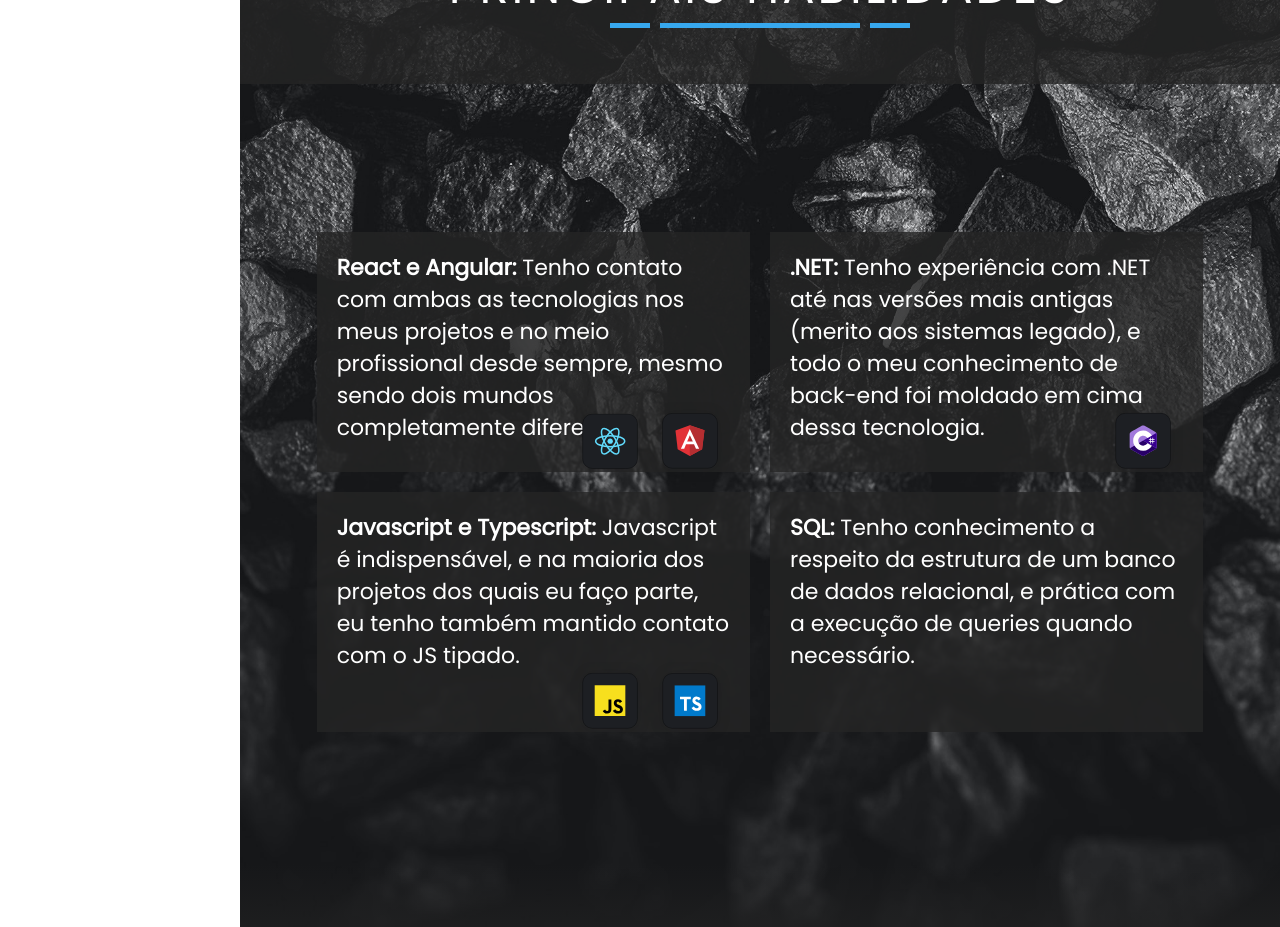
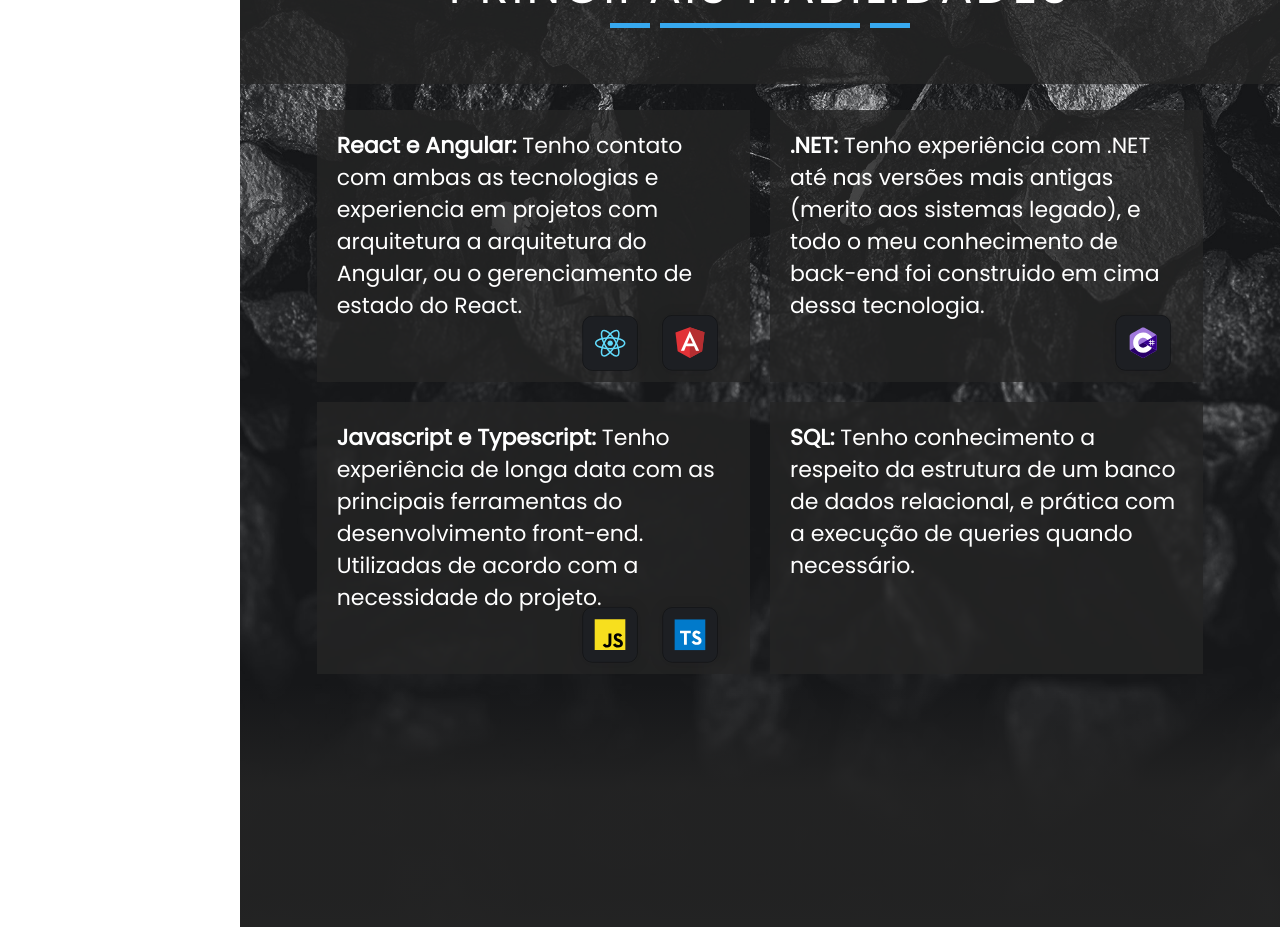
Before and after one commit to LeviAndre/portfolio, a React (Create React App) app: page / in a window 1280 px wide. Shown: the part 2320-3247 px from the top of the page. Built offline with nearby package versions, Linux system fonts and the light colour scheme.

Commit message:
layout and footer redirect fixes

```diff
--- a/src/pages/sections/About/About.jsx
+++ b/src/pages/sections/About/About.jsx
@@ -36,7 +36,7 @@ function About () {
 
                                 Tenho atuado profissionalmente como desenvolvedor ha pouco mais de um ano cuidando da manutenção e desenvolvimento de novas features para as plataformas
                                 das quais eu sou responsável, ambos em front-end e back-end. Estou empolgado com o futuro da minha carreira como desenvolvedor e ansioso para aprender e
-                                apromirar cada vez mais a qualidade do meu código.
+                                aprimorar cada vez mais a qualidade do meu código.
                             </p>
                         </div>
                     </div>
@@ -57,7 +57,7 @@ function About () {
                     <div className="col-12 d-flex flex-column justify-content-between align-items-center">
                         <div className="col-xxl-9 col-xl-12 d-flex flex-wrap justify-content-center anim3">
                             <div className="textoP col-11 col-xl-5 transparent-dark-bg skill-box">
-                                <p className="h-75"><b>React e Angular:</b> Tenho contato com ambas as tecnologias nos meus projetos e no meio profissional desde sempre, mesmo sendo dois mundos completamente diferentes.</p>
+                                <p className="h-75"><b>React e Angular:</b> Tenho contato com ambas as tecnologias e experiencia em projetos com arquitetura a arquitetura do Angular, ou o gerenciamento de estado do React.</p>
                                 <div>
                                     <img src={reactIcon} alt="" className="tech-icon"/>
                                     <img src={angularIcon} alt="" className="tech-icon"/>
@@ -65,14 +65,14 @@ function About () {
                             </div>
 
                             <div className="textoP col-11 col-xl-5 transparent-dark-bg skill-box">
-                                <p className="h-75"><b>.NET:</b> Tenho experiência com .NET até nas versões mais antigas (merito aos sistemas legado), e todo o meu conhecimento de back-end foi moldado em cima dessa tecnologia. </p>
+                                <p className="h-75"><b>.NET:</b> Tenho experiência com .NET até nas versões mais antigas (merito aos sistemas legado), e todo o meu conhecimento de back-end foi construido em cima dessa tecnologia. </p>
                                 <div>
                                     <img src={csharpIcon} alt="" className="tech-icon"/>
                                 </div>
                             </div>
 
                             <div className="textoP col-11 col-xl-5 transparent-dark-bg skill-box">
-                                <p className="h-75"><b>Javascript e Typescript:</b> Javascript é indispensável, e na maioria dos projetos dos quais eu faço parte, eu tenho também mantido contato com o JS tipado.</p>
+                                <p className="h-75"><b>Javascript e Typescript:</b> Tenho experiência de longa data com as principais ferramentas do desenvolvimento front-end. Utilizadas de acordo com a necessidade do projeto.</p>
                                 <div>
                                     <img src={jsIcon} alt="" className="tech-icon"/>
                                     <img src={tsIcon} alt="" className="tech-icon"/>
--- a/src/pages/sections/About/style.scss
+++ b/src/pages/sections/About/style.scss
@@ -17,7 +17,7 @@
 }
 
 .skills-session {
-    height: 80rem;
+    // height: 80rem;
 }
 
 .textBox p {
@@ -152,7 +152,7 @@
 }
 
 .skill-box {
-    height: 15rem;
+    height: 17rem;
     margin: 10px;
     padding: 20px;
 
--- a/src/pages/sections/Contact/Contact.jsx
+++ b/src/pages/sections/Contact/Contact.jsx
@@ -23,14 +23,14 @@ function Contact() {
 
                 <div className="contact-container">
                     <div className="textoP col-xxl-6 col-xl-6 col-12">
-                        <p><a href="" className="text-light d-flex align-items-center"><img src={linkedin} className="linkedin-icon mx-2" alt="Instagram" />Linkedin</a></p>
-                        <p><a href="" className="text-light d-flex align-items-center"><img src={github} className="github-icon mx-2" alt="Instagram" />Github</a></p>
-                        <p><a href="" className="text-light d-flex align-items-center"><img src={instagram} className="instagram-icon mx-2" alt="Instagram" />Instagram</a></p>
+                        <p><a href="https://www.linkedin.com/in/andré-levi-412321190/" className="text-light d-flex align-items-center" target="_blank"><img src={linkedin} className="linkedin-icon mx-2" alt="Instagram" />Linkedin</a></p>
+                        <p><a href="https://github.com/LeviAndre" className="text-light d-flex align-items-center" target="_blank"><img src={github} className="github-icon mx-2" alt="Instagram" />Github</a></p>
+                        <p><a href="https://www.instagram.com/levi767_/" className="text-light d-flex align-items-center" target="_blank"><img src={instagram} className="instagram-icon mx-2" alt="Instagram" />Instagram</a></p>
                     </div>
 
                     <div className="textoP col-xxl-6 col-xl-6 col-12">
-                        <p><b>Email: </b><a href="" className="text-light">andrelevi767@gmail.com</a></p>
-                        <p><b>Celular: </b><a href="" className="text-light">(11) 9 9484-8357</a></p>
+                        <p><b>Email: </b><a href="mailto:andrelevi767@gmail.com" className="text-light" target="_blank">andrelevi767@gmail.com</a></p>
+                        <p><b>Celular: </b><a href="tel:+5511994848357" className="text-light" target="_blank">(11) 9 9484-8357</a></p>
                     </div>
                 </div>
             </section>
```
